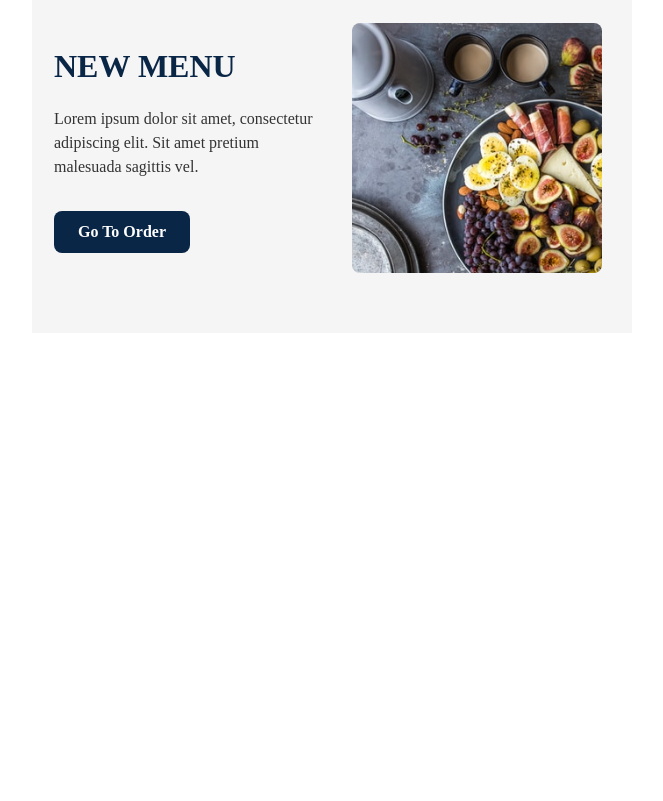
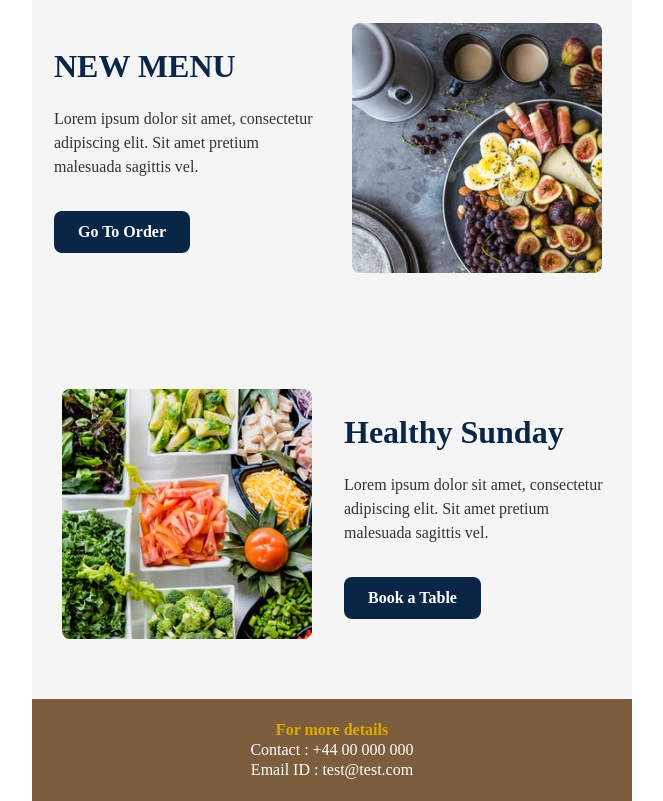
Before and after one commit to zura445/Email, a plain HTML site: page index.html in a window 1280 px wide. Shown: the part 689-1490 px from the top of the page, without its empty margins (308-971 px from the left). Before the commit the page ends 1022 px from the top, so only its background shows below. Drawn offline with Linux system fonts and the light colour scheme.

Commit message:
finish email designe

```diff
--- a/index.html
+++ b/index.html
@@ -71,6 +71,50 @@
             </td>
         </tr>
     </table>
+    <table class="box" cellspacing="0" cellpadding="0"">
+
+      <tr>
+        <td class="image-box">
+          <img src="image/alacarte.png" alt="Menu Image" class="food-image">
+      </td>
+          <td class="new-menu">
+              <table>
+                  <tr>
+                      <td>
+                          <h1 class="title">Healthy Sunday</h1>
+                      </td>
+                  </tr>
+                  <tr>
+                      <td>
+                          <p class="left-text">Lorem ipsum dolor sit amet, consectetur adipiscing elit. Sit amet pretium malesuada sagittis vel.</p>
+                      </td>
+                  </tr>
+                  <tr>
+                      <td>
+                          <table cellspacing="0" cellpadding="0">
+                              <tr>
+                                  <td class="btn">
+                                      <a class="btn-text" href="">Book a Table</a>
+                                  </td>
+                              </tr>
+                          </table>
+                      </td>
+                  </tr>
+              </table>
+          </td>
+      </tr>
+  </table>
+  <table class="footer">
+    <tr>
+      <td class="details">For more details</td>
+    </tr>
+    <tr>
+      <td class="contact">Contact : +44 00 000 000</td>
+    </tr>
+    <tr>
+      <td class="contact">Email ID : test@test.com</td>
+    </tr>
+  </table>
     </div>
   </body>
 </html>
--- a/style.css
+++ b/style.css
@@ -93,3 +93,17 @@
   height: auto;
   border-radius: 8px;
 }
+.footer {
+  background-color: #7c5d3d;
+  padding: 20px 0;
+  width: 100%;
+  text-align: center;
+}
+.details {
+  color: #ddaa00;
+  font-weight: 800;
+}
+.contact {
+  margin-top: 6px;
+  color: white;
+}
```
Also changed, not shown: image/alacarte.png (renamed from image/Rectangle 4.png).
